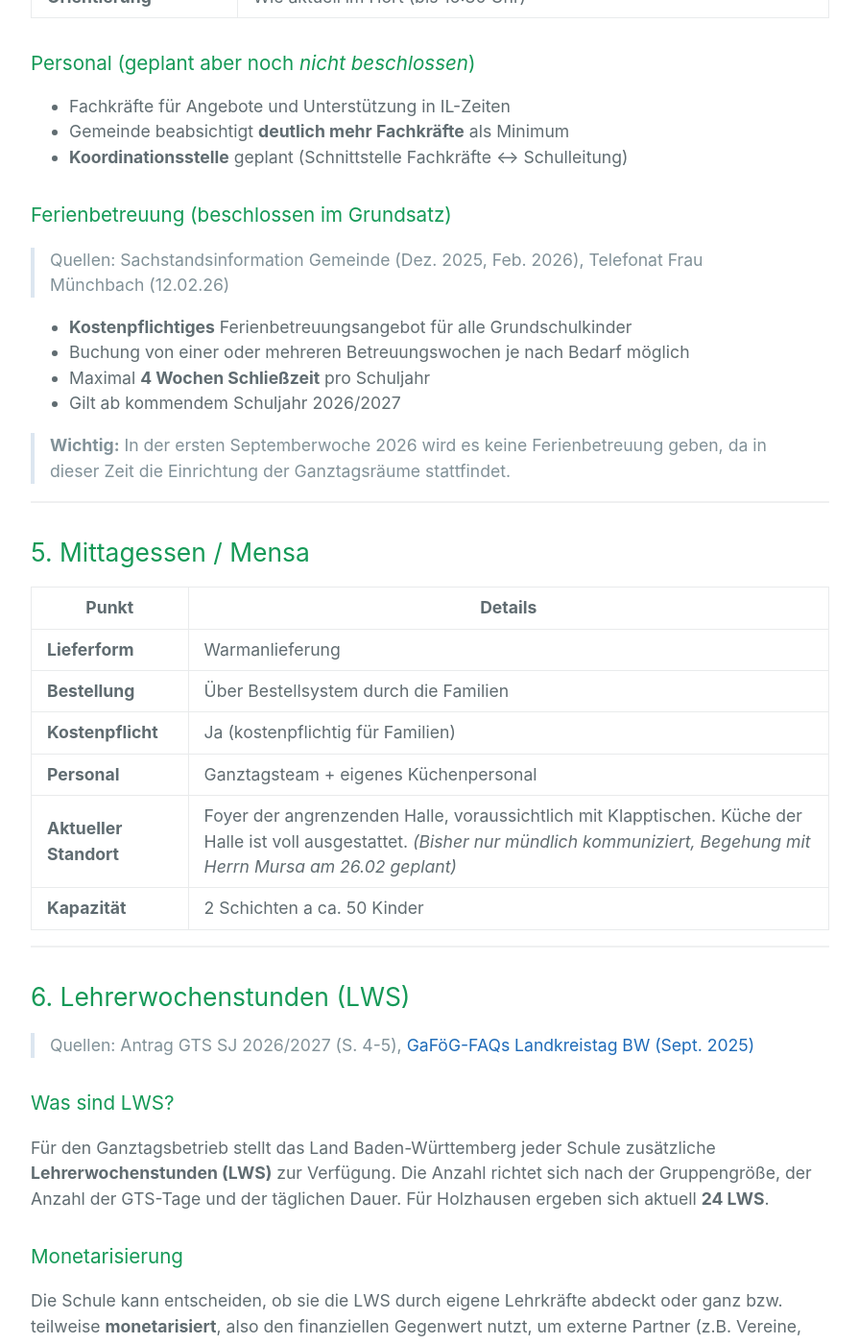
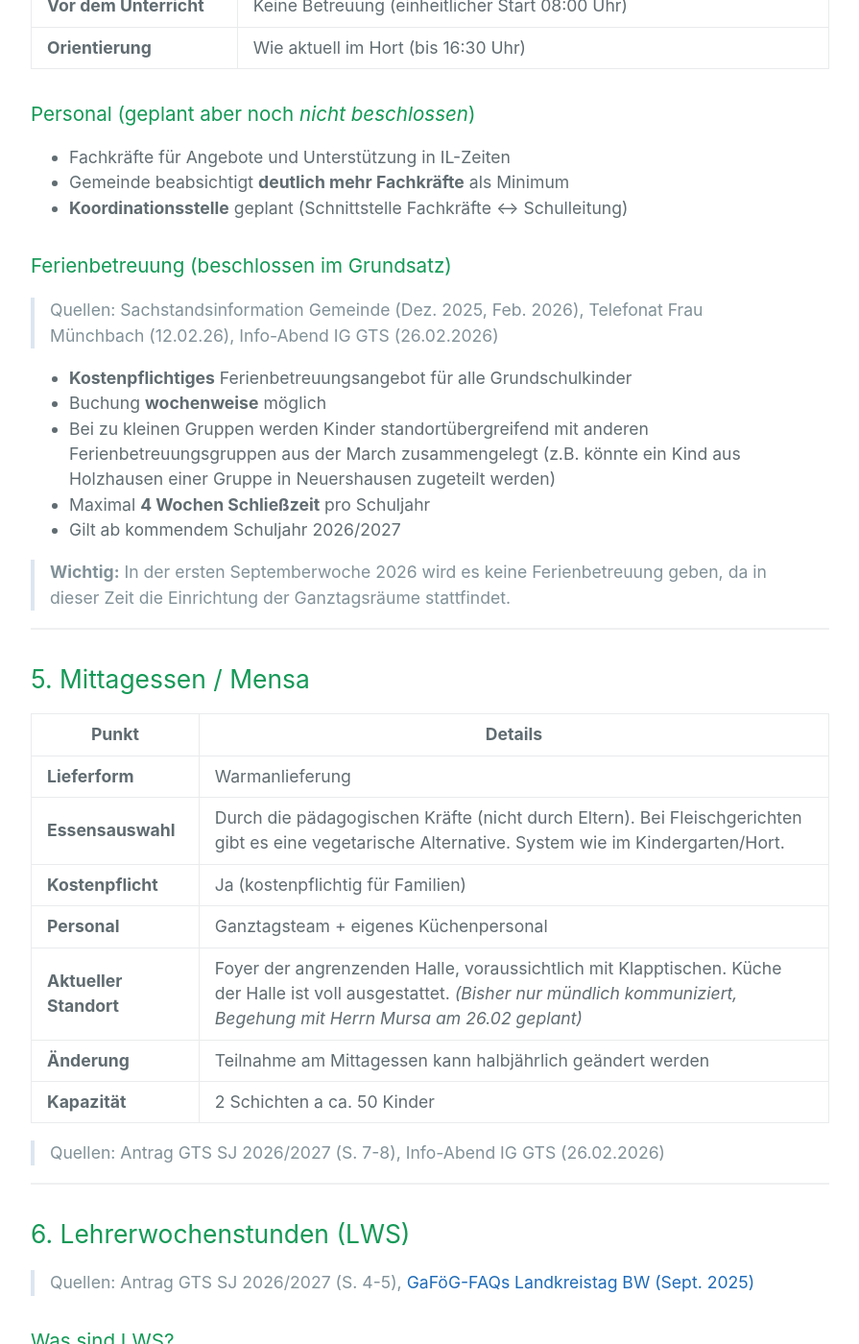
Before and after one commit to danielwinter83/gts-holzhausen-website, a Jekyll site: the page built from index.md, in a window 1280 px wide and 1400 px high, scrolled down 3596 px. Shown: the whole window at 96% size, without its empty margins (192-1087 px from the left). Built offline with Jekyll 4.4.1, drawn with Linux system fonts in a browser that asks for light colours; our own code applies the rules of GitHub Pages for plain Markdown files; some of the changed text lies outside the part shown.

Commit message:
Infos aus IG GTS Treffen (26.02.): Mittagessen, Ferienbetreuung, Änderungsprotokoll
- Mittagessen: Essensauswahl durch päd. Kräfte, vegetarische Alternative,
  halbjährlich änderbar
- Ferienbetreuung: wochenweise buchbar, standortübergreifende Zusammenlegung
  bei kleinen Gruppen
- Änderungsprotokoll mit Versionierung ergänzt

```diff
--- a/index.md
+++ b/index.md
@@ -68,7 +68,7 @@
 - **Optionen für die Kinder:** nach Hause gehen (ohne Aufsicht), eigenes Vesper in der Mensa, oder warmes Mittagessen (kostenpflichtig)
 - **Dauer:** 1:10 Std.
 - **Organisation:** 2 Tranchen a ca. 50 Kinder im Wechsel
-- **Essen:** Warmanlieferung, Bestellung über Bestellsystem durch Familien
+- **Essen:** Warmanlieferung; Auswahl der Gerichte durch die pädagogischen Kräfte (nicht durch Eltern). Bei Fleischgerichten gibt es eine vegetarische Alternative. *(System wie im Kindergarten/Hort)*
 - **Personal:** Pädagogische Begleitung durch Hortfachkräfte + eigenes Küchenpersonal
 - **Mittagspause:** Selbstbestimmung der Kinder (Ruhebereich, Bewegung, Spiel-/Kreativbereiche)
 - **Weiche Übergänge** zwischen Essen und Freizeit
@@ -102,10 +102,11 @@
 
 ### Ferienbetreuung (beschlossen im Grundsatz)
 
-> Quellen: Sachstandsinformation Gemeinde (Dez. 2025, Feb. 2026), Telefonat Frau Münchbach (12.02.26)
+> Quellen: Sachstandsinformation Gemeinde (Dez. 2025, Feb. 2026), Telefonat Frau Münchbach (12.02.26), Info-Abend IG GTS (26.02.2026)
 
 - **Kostenpflichtiges** Ferienbetreuungsangebot für alle Grundschulkinder
-- Buchung von einer oder mehreren Betreuungswochen je nach Bedarf möglich
+- Buchung **wochenweise** möglich
+- Bei zu kleinen Gruppen werden Kinder standortübergreifend mit anderen Ferienbetreuungsgruppen aus der March zusammengelegt (z.B. könnte ein Kind aus Holzhausen einer Gruppe in Neuershausen zugeteilt werden)
 - Maximal **4 Wochen Schließzeit** pro Schuljahr
 - Gilt ab kommendem Schuljahr 2026/2027
 
@@ -118,11 +119,14 @@
 | Punkt | Details |
 |-------|---------|
 | **Lieferform** | Warmanlieferung |
-| **Bestellung** | Über Bestellsystem durch die Familien |
+| **Essensauswahl** | Durch die pädagogischen Kräfte (nicht durch Eltern). Bei Fleischgerichten gibt es eine vegetarische Alternative. System wie im Kindergarten/Hort. |
 | **Kostenpflicht** | Ja (kostenpflichtig für Familien) |
 | **Personal** | Ganztagsteam + eigenes Küchenpersonal |
 | **Aktueller Standort** | Foyer der angrenzenden Halle, voraussichtlich mit Klapptischen. Küche der Halle ist voll ausgestattet. *(Bisher nur mündlich kommuniziert, Begehung mit Herrn Mursa am 26.02 geplant)* |
+| **Änderung** | Teilnahme am Mittagessen kann halbjährlich geändert werden |
 | **Kapazität** | 2 Schichten a ca. 50 Kinder |
+
+> Quellen: Antrag GTS SJ 2026/2027 (S. 7-8), Info-Abend IG GTS (26.02.2026)
 
 ---
 
@@ -158,7 +162,6 @@ Die Schule kann entscheiden, ob sie die LWS durch eigene Lehrkräfte abdeckt ode
 | Gebühren Ferienbetreuung | Gemeinderat | voraussichtlich Ende März 2026 | ausstehend |
 | Caterer / Lieferant Mittagessen | Gemeinde | nicht bekannt | ausstehend |
 | Kosten pro Mahlzeit | Gemeinde | nicht bekannt | ausstehend |
-| Bestellsystem Mittagessen | Gemeinde | nicht bekannt | ausstehend |
 | Verwendung monetarisierte LWS | Gemeinde / Schule | nicht bekannt | ausstehend |
 | Koordinationsstelle besetzen | Gemeinde | nicht bekannt | ausstehend |
 | Langfristige Schulstandort-Ausrichtung | Gemeinderat | öffentliche Info Ostern bis Pfingsten 2026 | ausstehend |
@@ -166,11 +169,11 @@ Die Schule kann entscheiden, ob sie die LWS durch eigene Lehrkräfte abdeckt ode
 
 ### Catering
 
-> Quellen: Antrag GTS SJ 2026/2027 (S. 7-8), Sachstandsinformation Gemeinde (Dez. 2025, Feb. 2026)
+> Quellen: Antrag GTS SJ 2026/2027 (S. 7-8), Sachstandsinformation Gemeinde (Dez. 2025, Feb. 2026), Info-Abend IG GTS (26.02.2026)
 
 - **Wer übernimmt das Catering?** Warmanlieferung ist beschlossen, aber der konkrete Caterer/Lieferant ist nicht genannt
 - **Kosten pro Mahlzeit?** Essen ist kostenpflichtig für Familien, aber die Höhe der Kosten ist nicht festgelegt
-- **Bestellsystem:** Welches System wird verwendet? Noch nicht spezifiziert
+- **Essensauswahl:** Gerichte werden von den pädagogischen Kräften ausgewählt (keine Auswahl durch Eltern). Bei Fleischgerichten gibt es vegetarische Alternativen. *(Gleiches System wie im Kindergarten/Hort)*
 
 ### Budget / Finanzen
 
@@ -236,4 +239,15 @@ Kooperationen sind aktuell noch in Abstimmung. Bisher noch keine konkreten Vertr
 
 ---
 
-Stand: 12.02.2026 (aktualisiert mit Sachstandsinformation Feb. 2026)
+Stand: 27.02.2026 · Version 1.3
+
+---
+
+## Änderungsprotokoll
+
+| Version | Datum | Änderungen | Quelle |
+|---------|-------|------------|--------|
+| **1.3** | 27.02.2026 | Mittagessen: Essensauswahl durch pädagogische Kräfte, vegetarische Alternative bei Fleisch, Teilnahme halbjährlich änderbar. Ferienbetreuung: wochenweise buchbar, standortübergreifende Zusammenlegung bei kleinen Gruppen. | Info-Abend IG GTS (26.02.2026) |
+| **1.2** | 24.02.2026 | GaFöG-FAQs als Quelle verlinkt. Offene Punkte umstrukturiert mit Übersichtstabelle. | GaFöG-FAQs Landkreistag BW |
+| **1.1** | 12.02.2026 | Aktualisierung mit Sachstandsinformation Feb. 2026, Uhrzeiten bei Tagesstruktur ergänzt | Sachstandsinformation Gemeinde (Feb. 2026) |
+| **1.0** | 06.02.2026 | Erstveröffentlichung | Antrag GTS SJ 2026/2027, Sachstandsinformation Gemeinde (Dez. 2025), Infoschreiben KiKom |
```
